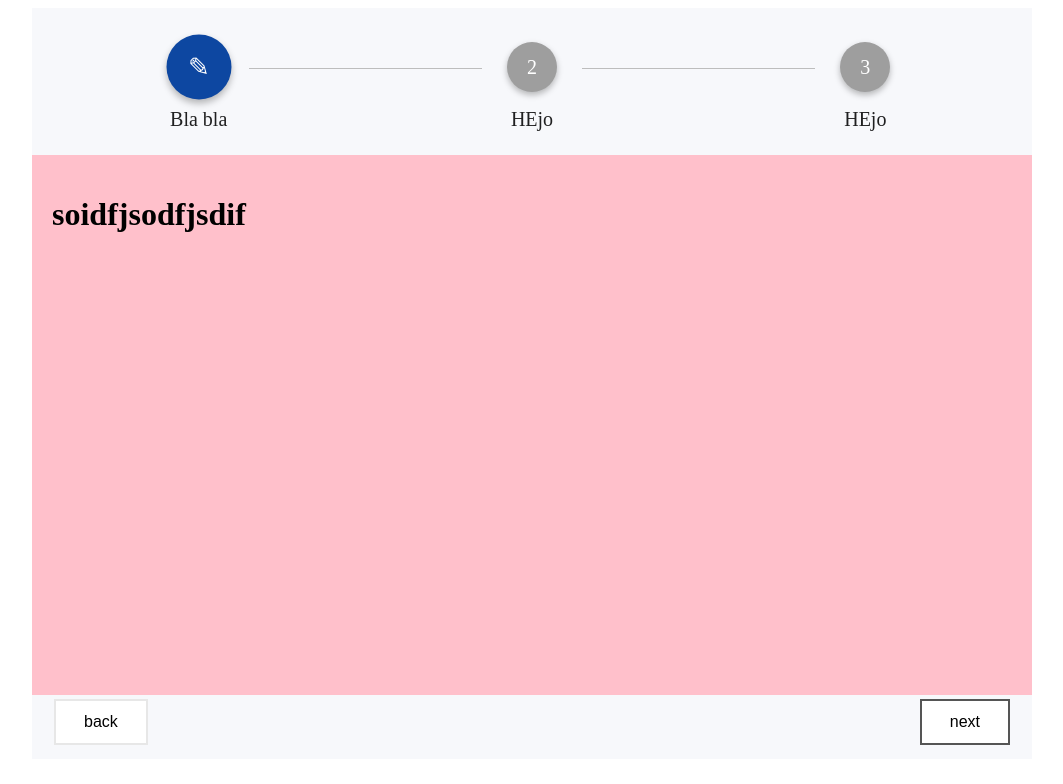
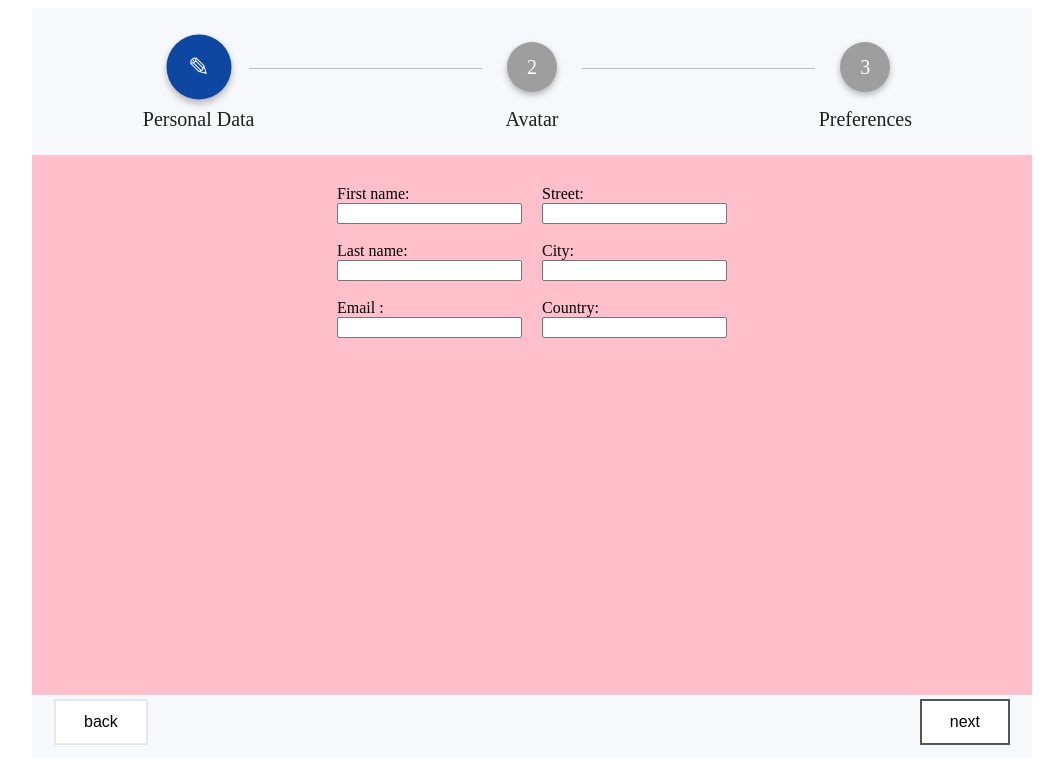
Before and after one commit to dimitor115/simple-v-stepper-example, a Nuxt app: page / in a window 1280 px wide. Shown: the top 784 px of the page, without its empty margins (108-1171 px from the left). Built offline with nearby package versions, Linux system fonts and the light colour scheme.

Commit message:
implement example steps

```diff
--- /dev/null
+++ b/components/examples/GenreChoose.vue
@@ -0,0 +1,25 @@
+<template>
+    <div>
+        <h3> Select your favorite genre :</h3>
+
+        <div v-for="(genre, index) in genres">
+            <input type="checkbox" v-model="genres[index]"> {{index}}
+        </div>
+    </div>
+</template>
+
+<script>
+    export default {
+        name: "GenreChoose",
+        props: {
+            genres: {
+                type: Object,
+                default: {}
+            }
+        }
+    }
+</script>
+
+<style scoped>
+
+</style>
--- /dev/null
+++ b/components/examples/PersonalDataFrom.vue
@@ -0,0 +1,40 @@
+<template>
+
+    <div class="example-form">
+        <form>
+            First name:<br>
+            <input type="text" v-model="dataInstance['firstName']"><br><br>
+            Last name:<br>
+            <input type="text" v-model="dataInstance['lastName']"><br><br>
+            Email :<br>
+            <input type="text" v-model="dataInstance['email']"><br><br>
+        </form>
+        <form>
+            Street:<br>
+            <input type="text" v-model="dataInstance['street']"><br><br>
+            City:<br>
+            <input type="text" v-model="dataInstance['city']"><br><br>
+            Country:<br>
+            <input type="text" v-model="dataInstance['country']"><br><br>
+        </form>
+    </div>
+
+
+</template>
+
+<script>
+    export default {
+        name: "PersonalDataFrom",
+        props: ['dataInstance']
+    }
+</script>
+
+<style scoped>
+    .example-form {
+        display: flex;
+    }
+
+    .example-form > form {
+        margin: 10px;
+    }
+</style>
--- /dev/null
+++ b/components/examples/PhotoUpload.vue
@@ -0,0 +1,35 @@
+<template>
+    <div>
+        <h1> Choose your avatar !</h1>
+        <div style="background-color: #7f828b">
+            <img ref="picPreview" :src="pictureInstance.value" height="200" alt="Image preview...">
+        </div>
+        <br><br>
+        <input ref="picInput" type="file" v-on:change="previewPicture()">
+    </div>
+</template>
+
+<script>
+    export default {
+        name: "PhotoUpload",
+        props: {
+          pictureInstance: {
+              type: Object,
+              default: {value: ""}
+          }
+        },
+        methods: {
+            previewPicture() {
+                const file = this.$refs.picInput.files[0];
+                const reader = new FileReader();
+
+                file ? reader.readAsDataURL(file) : this.pictureInstance.value = "";
+                reader.onloadend = () => this.pictureInstance.value = reader.result;
+            }
+        }
+    }
+</script>
+
+<style scoped>
+
+</style>
--- a/components/simple-v-stepper/SimpleStepper.vue
+++ b/components/simple-v-stepper/SimpleStepper.vue
@@ -21,7 +21,7 @@
                   :name="'step-'+index"
                   v-if="stepNumber === index"
                   transition="fade">
-                Slot for {{stepsDescription[index]}}
+                Slot for step {{index}}
             </slot>
         </div>
 
@@ -47,7 +47,10 @@
     export default {
         name: 'SimpleStepper',
         props: {
-            stepsDescription: [],
+            stepsDescription: {
+                type: Array,
+                default: []
+            },
             stepValidation: {
                 type: Boolean,
                 default: false
@@ -147,6 +150,8 @@
         padding: 20px;
         /*dev only*/
         background-color: pink;
+        display: flex;
+        justify-content: center;
     }
 
     .stepper-navigation {
--- a/pages/index.vue
+++ b/pages/index.vue
@@ -2,10 +2,20 @@
     <div class="example">
         <simple-stepper class="example-stepper" :steps-description="stepsDescriptions">
             <div slot="step-1">
-                <h1> soidfjsodfjsdif </h1>
+                <personal-data-from
+                        ref="personalData"
+                        :data-instance="personalDataInstance">
+                </personal-data-from>
             </div>
             <div slot="step-2">
-                <h1> sdasdasdasd </h1>
+                <photo-upload
+                        :picture-instance="avatarInstance">
+                </photo-upload>
+            </div>
+
+            <div slot="step-3">
+                <genre-choose :genres="exampleGenres">
+                </genre-choose>
             </div>
         </simple-stepper>
     </div>
@@ -13,16 +23,40 @@
 
 <script>
     import SimpleStepper from "../components/simple-v-stepper/SimpleStepper";
+    import PersonalDataFrom from "../components/examples/PersonalDataFrom";
+    import PhotoUpload from "../components/examples/PhotoUpload";
+    import GenreChoose from "../components/examples/GenreChoose";
 
     export default {
         name: "index",
-        components: {SimpleStepper},
+        components: {GenreChoose, PhotoUpload, PersonalDataFrom, SimpleStepper},
         data: () => ({
             stepsDescriptions: [
-                {name: "Bla bla"},
-                {name: "HEjo"},
-                {name: "HEjo"}
-            ]
+                {name: "Personal Data"},
+                {name: "Avatar"},
+                {name: "Preferences"}
+            ],
+            personalDataInstance: {
+                firstName: null,
+                lastName: null,
+                email: null,
+                street: null,
+                city: null,
+                country: null
+            },
+            avatarInstance: {
+                value: ""
+            },
+            exampleGenres : {
+                action : false,
+                adventure: false,
+                comedy: false,
+                crime: false,
+                drama: false,
+                fantasy: false,
+                horror: false,
+                political: false
+            }
         })
     }
 
```
